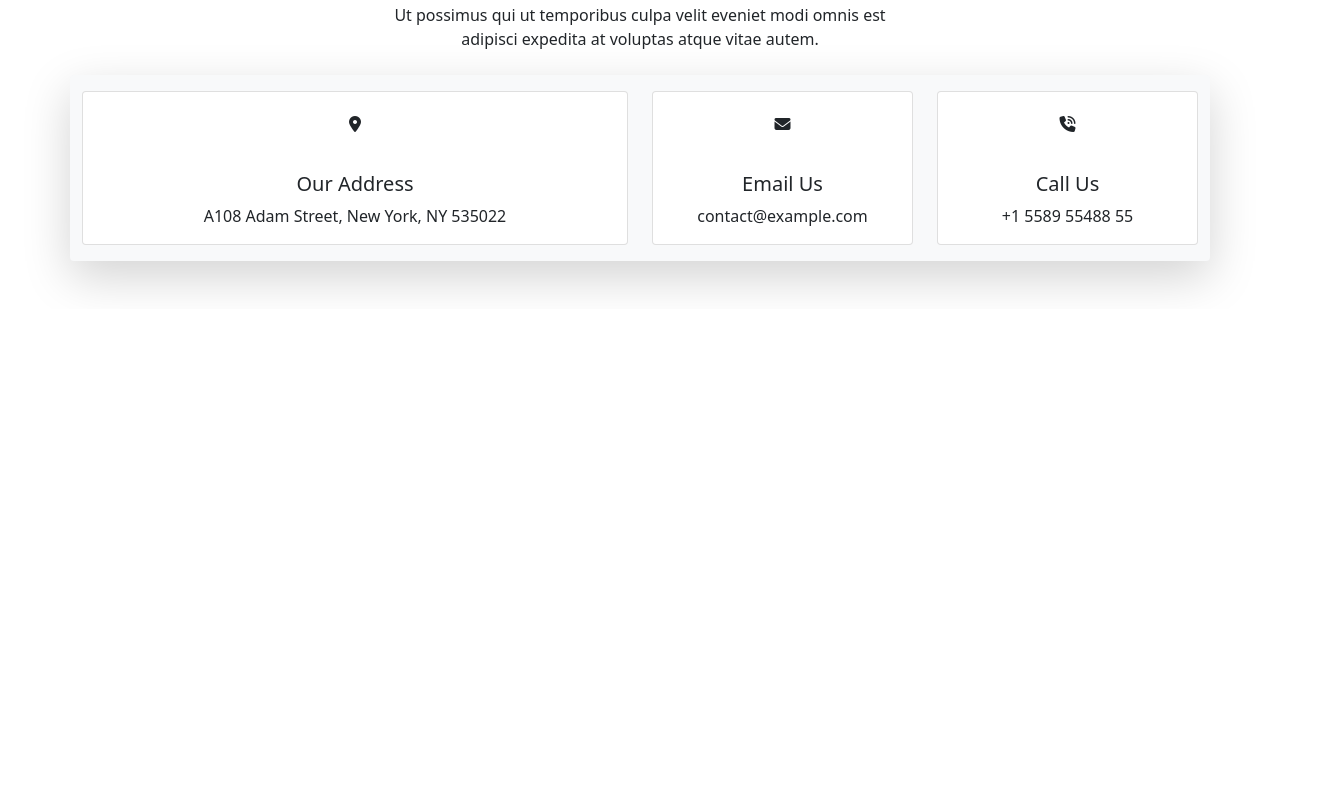
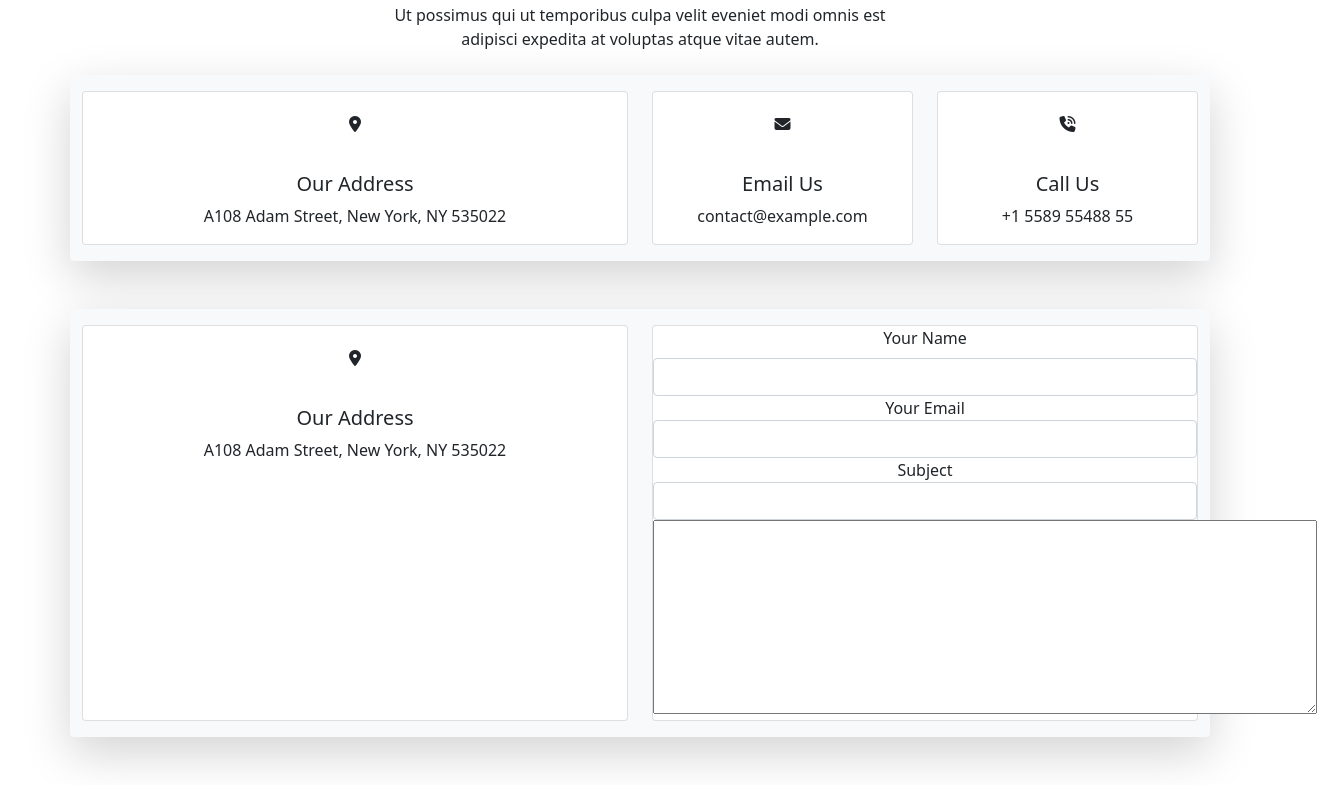
Before and after one commit to mahabubalam3332/Bizland-Bootstraps, a plain HTML site: page index.html in a window 1280 px wide. Shown: the part 3709-4494 px from the top of the page, 1317 px wide, since content can reach past the window. Before the commit the page ends 4018 px from the top, so only its background shows below. Drawn offline with nearby package versions, Linux system fonts and the light colour scheme.

Commit message:
form part done

```diff
--- a/index.html
+++ b/index.html
@@ -271,6 +271,7 @@
       </div>
       </div>
     </section>
+    <!-- portfollio -->
     <section id="portfolio">
       <div class="container">
         <div class="portfolio_inner">
@@ -320,6 +321,7 @@
         </div>
       </div>
     </section>
+    <!-- frequently ask question area -->
     <section id="faq">
       <div class="container">
         <div class="faq-inner pb-5">
@@ -393,6 +395,7 @@
         </div>
       </div>
     </section>
+  <!-- contact area -->
     <section id="contact-area">
       <div class="container">
         <div class="contact-inner">
@@ -433,6 +436,40 @@
           </div>
         </div>
     </section>
+    <!-- map and contact -->
+    <section id="map-contact">
+      <div class="container">
+        <div class="map-inner">
+            <div class="row d-flex row-cols-1 cols-md-3 py-3 shadow-lg mb-5 bg-light rounded text-center">
+              <div class="col-6">
+                <div class="card h-100">
+                  <i class="fas fa-map-marker-alt p-4"></i>
+                  <div class="card-body">
+                    <h5 class="card-title">Our Address</h5>
+                    <p class="card-text">A108 Adam Street, New York, NY 535022</p>
+                  </div>
+                </div>
+              </div>
+              <div class="col-6">
+                <div class="card h-100">
+                  <form>
+                    <label for="name" class="form-label">Your Name</label>
+                    <input type="text" id="your name" class="form-control" aria-describedby="passwordHelpBlock">
+                    <label for="Email" class="Email">Your Email</label>
+                    <input type="email" id="your email" class="form-control" aria-describedby="passwordHelpBlock">
+                    <label for="subject" class="subject">Subject</label>
+                    <input type="text" id="Subject" class="form-control" aria-describedby="passwordHelpBlock">
+                      <textarea name="text-box" id="text-box" cols="70" rows="8"></textarea>
+                    </div>
+                    </div>
+                  </form>
+                </div>
+              </div>
+            </div>
+          </div>
+        </div>
+    </section>
+
       <script src="https://cdn.jsdelivr.net/npm/bootstrap@5.1.0/dist/js/bootstrap.bundle.min.js" integrity="sha384-U1DAWAznBHeqEIlVSCgzq+c9gqGAJn5c/t99JyeKa9xxaYpSvHU5awsuZVVFIhvj" crossorigin="anonymous"></script>
 </body>
 </html>
```
